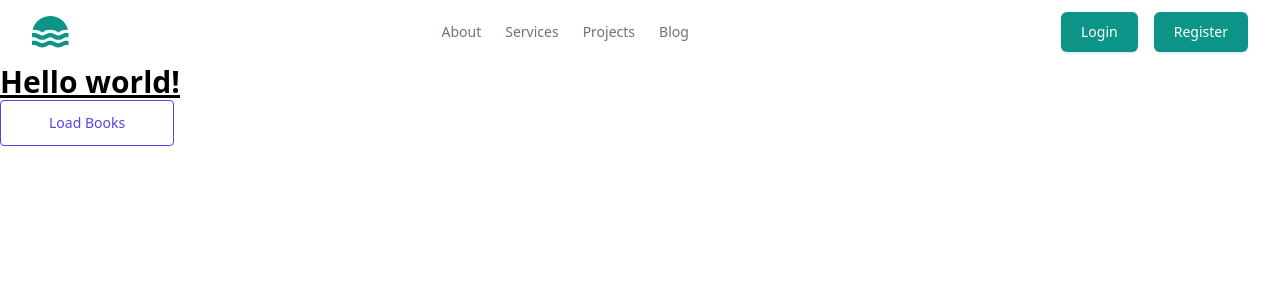
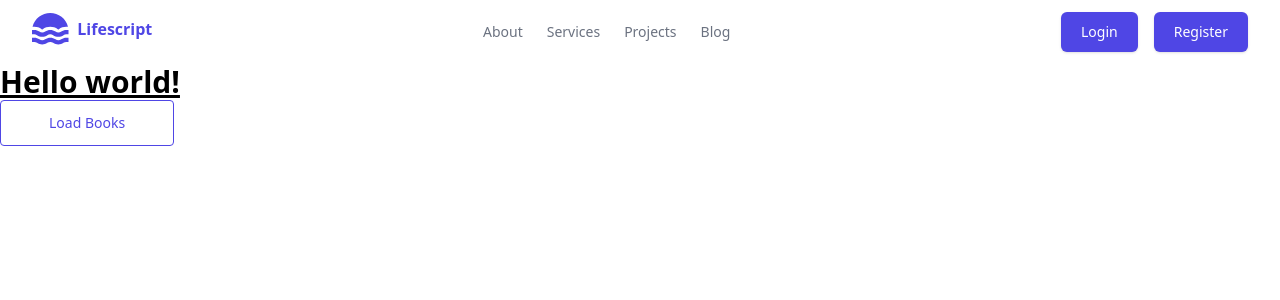
Before and after one commit to OriginalDCAM/lifescript-frontend, a Vue app: page / in a window 1280 px wide. Shown: the top 300 px of the page. Built offline with nearby package versions, Linux system fonts and the light colour scheme.

Commit message:
Logo color fix

```diff
--- a/src/App.vue
+++ b/src/App.vue
@@ -3,12 +3,14 @@ import { RouterLink, RouterView } from 'vue-router'
 </script>
 
 <template>
+  <div id="wrapper" class="flex flex-col h-screen">
   <header aria-label="Site Header" class="bg-white">
   <div class="mx-auto max-w-screen-xl px-4 sm:px-6 lg:px-8">
     <div class="flex h-16 items-center justify-between">
       <div class="md:flex md:items-center md:gap-12">
-        <a class="block text-teal-600" href="/">
+        <a class="block text-indigo-600" href="/">
           <span class="sr-only">Home</span>
+          <span class=" inline-flex space-x-2 items-center">
             <svg
               class="h-8"
               viewBox="0 0 28 24"
@@ -20,6 +22,8 @@ import { RouterLink, RouterView } from 'vue-router'
                 fill="currentColor"
               />
             </svg>
+            <p class=" font-sans font-semibold">Lifescript</p>
+          </span>
         </a>
       </div>
 
@@ -63,12 +67,12 @@ import { RouterLink, RouterView } from 'vue-router'
 
       <div class="flex items-center gap-4">
         <div class="sm:flex sm:gap-4">
-          <RouterLink class="rounded-md bg-teal-600 px-5 py-2.5 text-sm font-medium text-white shadow" to="/login">
+          <RouterLink class="rounded-md bg-indigo-600 hover:bg-indigo-700 px-5 py-2.5 text-sm font-medium text-white shadow" to="/login">
             Login
           </RouterLink>
 
           <div class="hidden sm:flex">
-            <RouterLink class="rounded-md bg-teal-600 px-5 py-2.5 text-sm font-medium text-white shadow" to="/register">
+            <RouterLink class="rounded-md bg-indigo-600 hover:bg-indigo-700 px-5 py-2.5 text-sm font-medium text-white shadow" to="/register">
             Register
           </RouterLink>
 
@@ -102,6 +106,7 @@ import { RouterLink, RouterView } from 'vue-router'
 
 
   <RouterView />
+  </div>
 </template>
 
 <style scoped>
```
Lines whose indentation alone changed are shown as unchanged.
